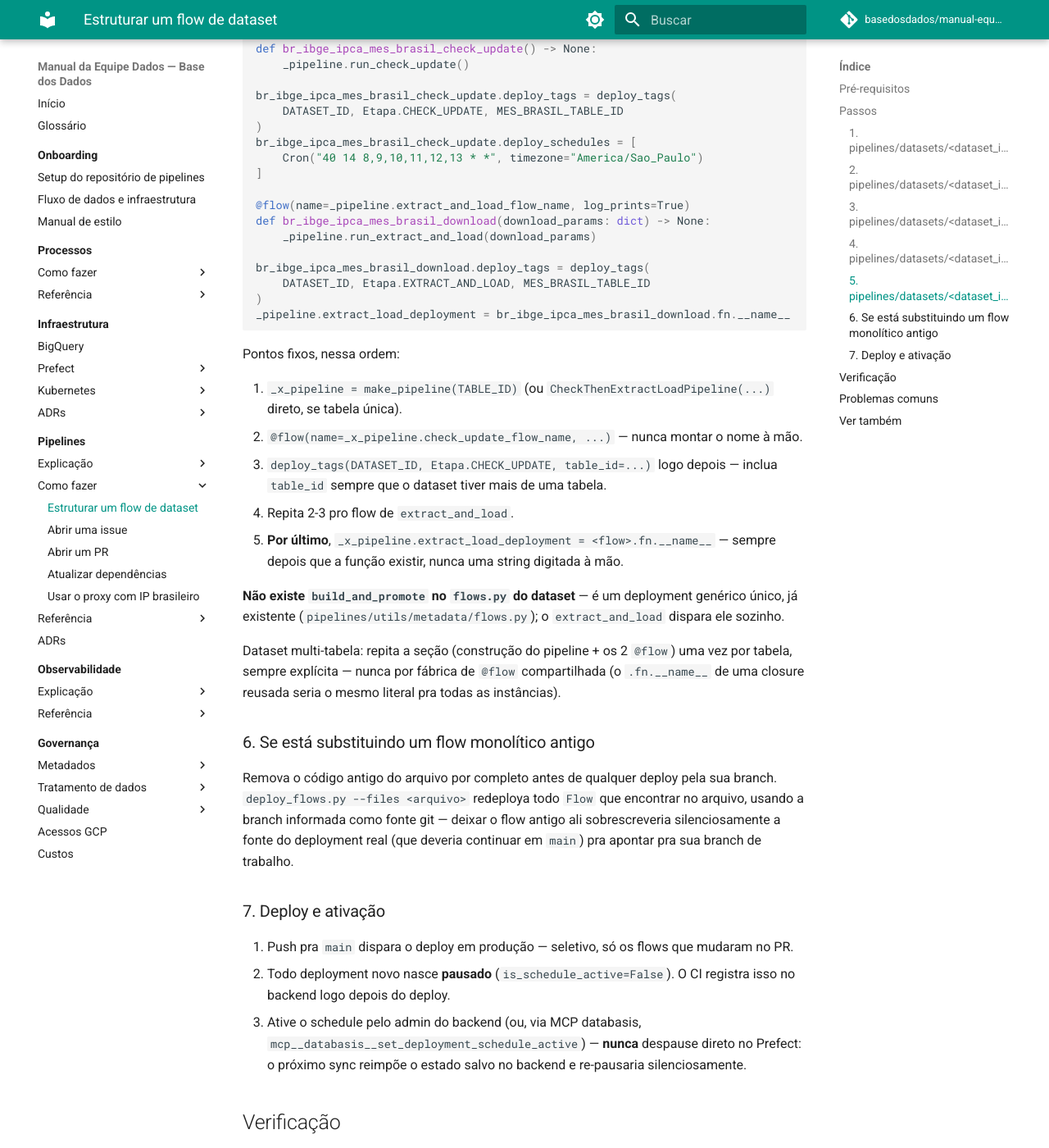
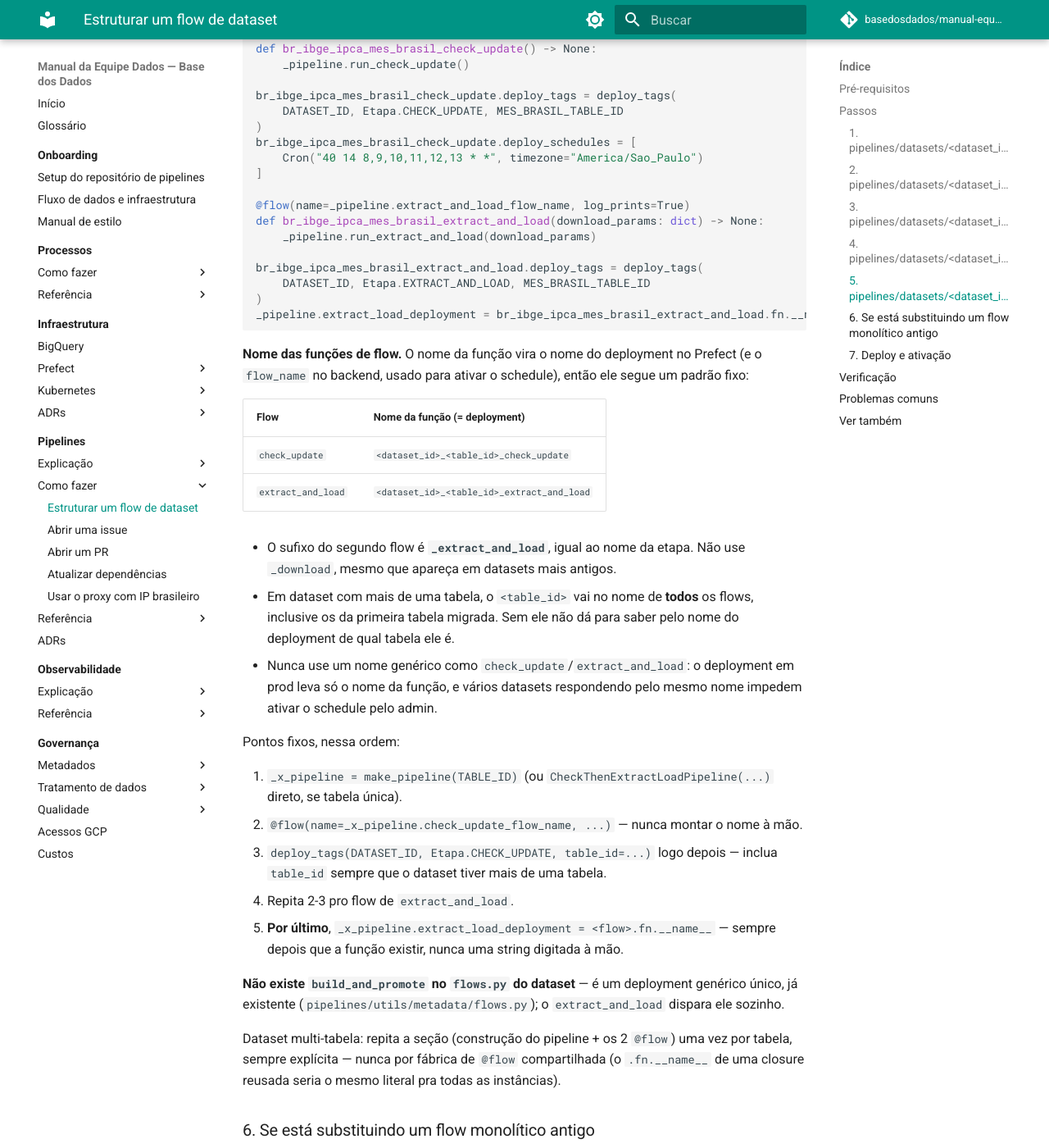
Before and after one commit to basedosdados/manual-equipe-dados, an MkDocs documentation site: the page built from docs/pipelines/como-fazer/estruturar-um-flow-de-dataset.md, in a window 1280 px wide and 1400 px high, scrolled down 2818 px. Shown: the whole window at 82% size. Built offline with MkDocs 1.6.1 and Material for MkDocs 9.7.7, drawn with Linux system fonts in a browser that asks for light colours; comment, search, counter and statistics services are not loaded.

Commit message:
docs(pipelines): padrão de nome das funções de flow (_extract_and_load)
O exemplo usava o sufixo _download, que está fora do padrão. Corrige o
exemplo e documenta o nome esperado: <dataset_id>_<table_id>_check_update e
<dataset_id>_<table_id>_extract_and_load, com o table_id em todos os flows de
dataset com mais de uma tabela e sem nomes genéricos.

Co-Authored-By: Claude Opus 5.5 <noreply@anthropic.com>

````diff
--- a/docs/pipelines/como-fazer/estruturar-um-flow-de-dataset.md
+++ b/docs/pipelines/como-fazer/estruturar-um-flow-de-dataset.md
@@ -132,14 +132,32 @@ br_ibge_ipca_mes_brasil_check_update.deploy_schedules = [
 ]
 
 @flow(name=_pipeline.extract_and_load_flow_name, log_prints=True)
-def br_ibge_ipca_mes_brasil_download(download_params: dict) -> None:
+def br_ibge_ipca_mes_brasil_extract_and_load(download_params: dict) -> None:
     _pipeline.run_extract_and_load(download_params)
 
-br_ibge_ipca_mes_brasil_download.deploy_tags = deploy_tags(
+br_ibge_ipca_mes_brasil_extract_and_load.deploy_tags = deploy_tags(
     DATASET_ID, Etapa.EXTRACT_AND_LOAD, MES_BRASIL_TABLE_ID
 )
-_pipeline.extract_load_deployment = br_ibge_ipca_mes_brasil_download.fn.__name__
+_pipeline.extract_load_deployment = br_ibge_ipca_mes_brasil_extract_and_load.fn.__name__
 ```
+
+**Nome das funções de flow.** O nome da função vira o nome do deployment no
+Prefect (e o `flow_name` no backend, usado para ativar o schedule), então ele
+segue um padrão fixo:
+
+| Flow | Nome da função (= deployment) |
+|---|---|
+| `check_update` | `<dataset_id>_<table_id>_check_update` |
+| `extract_and_load` | `<dataset_id>_<table_id>_extract_and_load` |
+
+- O sufixo do segundo flow é **`_extract_and_load`**, igual ao nome da etapa.
+  Não use `_download`, mesmo que apareça em datasets mais antigos.
+- Em dataset com mais de uma tabela, o `<table_id>` vai no nome de **todos**
+  os flows, inclusive os da primeira tabela migrada. Sem ele não dá para saber
+  pelo nome do deployment de qual tabela ele é.
+- Nunca use um nome genérico como `check_update`/`extract_and_load`: o
+  deployment em prod leva só o nome da função, e vários datasets respondendo
+  pelo mesmo nome impedem ativar o schedule pelo admin.
 
 Pontos fixos, nessa ordem:
 
````
